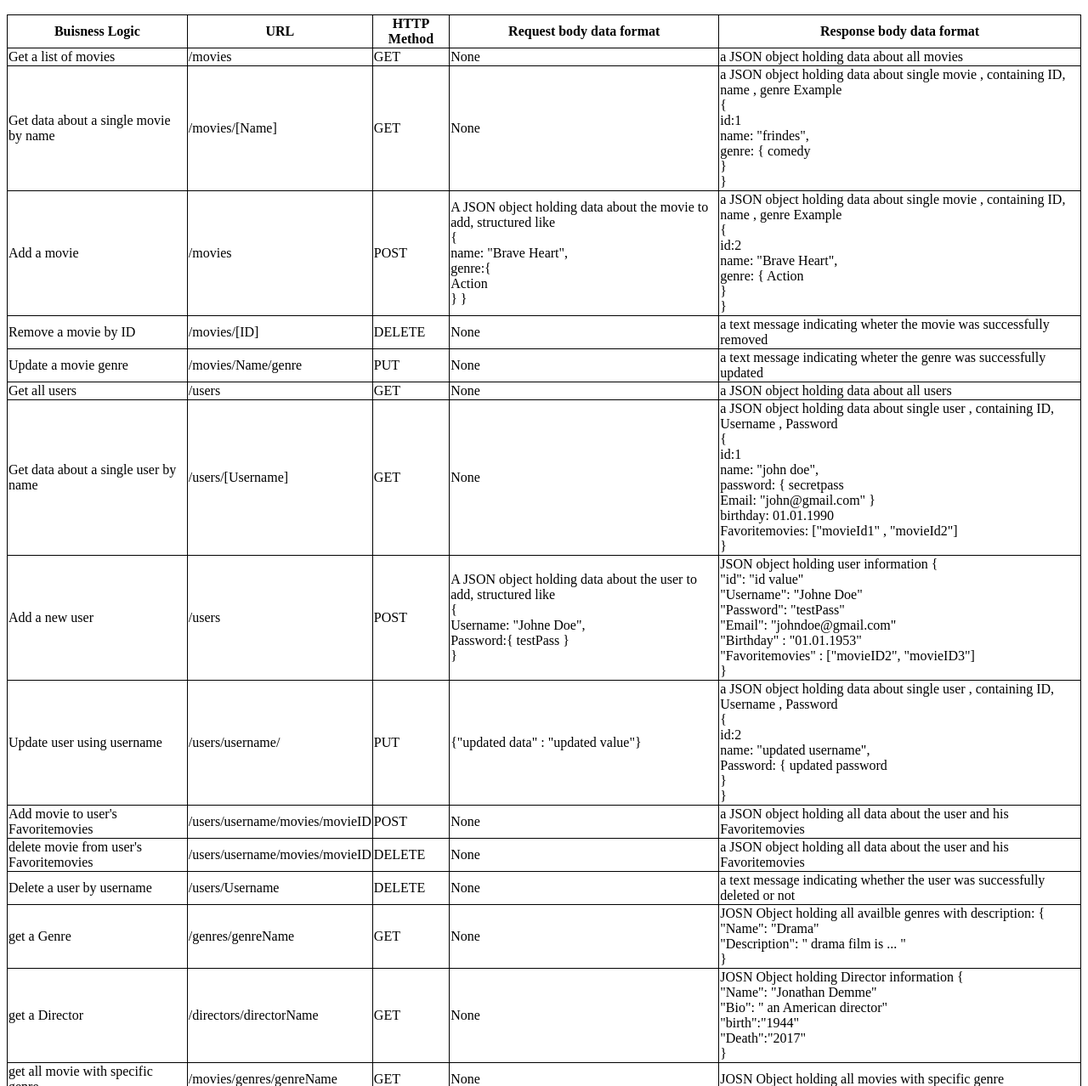
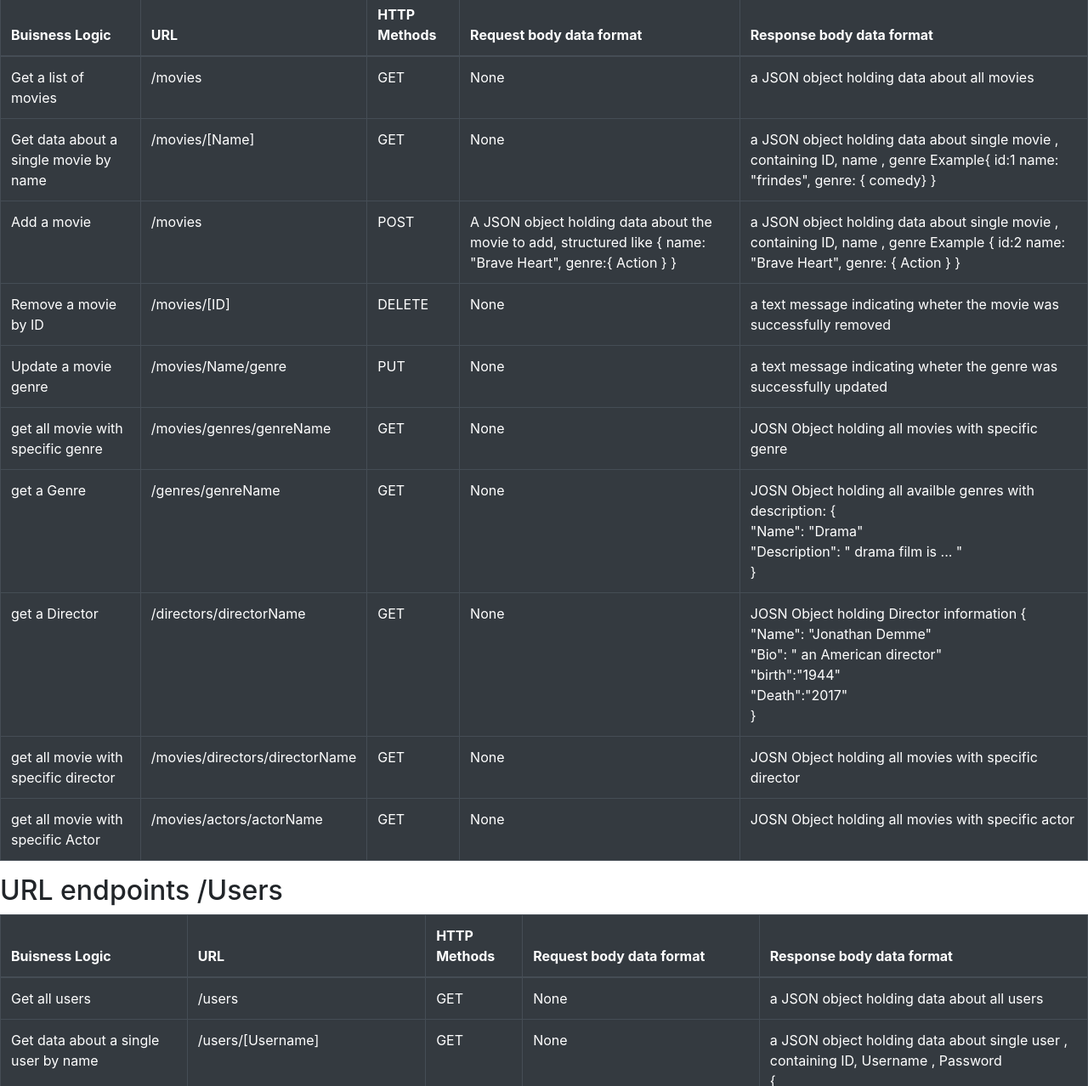
Before and after one commit to abuomar85/movie_api6, a website: page public/documentation.html in a window 1280 px wide. Shown: the part 110-1388 px from the top of the page at 85% size. Drawn offline with nearby package versions, Linux system fonts and the light colour scheme.

```diff
--- a/index.html
+++ b/index.html
@@ -3,9 +3,38 @@
 <head>
     <meta charset="UTF-8">
     <meta name="viewport" content="width=device-width, initial-scale=1.0">
+    <link rel="stylesheet" href="https://cdn.jsdelivr.net/npm/bootstrap@4.6.2/dist/css/bootstrap.min.css" integrity="sha384-xOolHFLEh07PJGoPkLv1IbcEPTNtaed2xpHsD9ESMhqIYd0nLMwNLD69Npy4HI+N" crossorigin="anonymous">
     <title>Home</title>
+    <style>
+        body {
+            padding-top: 20px;
+        }
+         .left-content {
+      margin-right: auto;
+    }
+    .right-content {
+      margin-left: auto;
+    }
+    </style>
+
 </head>
 <body>
-    <h1>Home</h1>
+    <div class="container">
+        <div class="row">
+            <div class="col-md-6 left-content">
+                <p>Welcome to movie Club</p>
+            </div>
+            <div class="col-md-6 right-content text-right">
+                <a href="documentation.html" class="btn btn-primary">Docs</a>
+            </div>
+        </div>
+
+
+    </div>
+
+
+
+    <script src="https://cdn.jsdelivr.net/npm/jquery@3.5.1/dist/jquery.slim.min.js" integrity="sha384-DfXdz2htPH0lsSSs5nCTpuj/zy4C+OGpamoFVy38MVBnE+IbbVYUew+OrCXaRkfj" crossorigin="anonymous"></script>
+    <script src="https://cdn.jsdelivr.net/npm/bootstrap@4.6.2/dist/js/bootstrap.bundle.min.js" integrity="sha384-Fy6S3B9q64WdZWQUiU+q4/2Lc9npb8tCaSX9FK7E8HnRr0Jz8D6OP9dO5Vg3Q9ct" crossorigin="anonymous"></script>
 </body>
 </html>
--- a/public/documentation.html
+++ b/public/documentation.html
@@ -3,6 +3,8 @@
 <head>
     <meta charset="UTF-8">
     <meta name="viewport" content="width=device-width, initial-scale=1.0">
+    <link rel="stylesheet" href="https://cdn.jsdelivr.net/npm/bootstrap@4.6.2/dist/css/bootstrap.min.css" integrity="sha384-xOolHFLEh07PJGoPkLv1IbcEPTNtaed2xpHsD9ESMhqIYd0nLMwNLD69Npy4HI+N" crossorigin="anonymous">
+
     <style>
         table, th, td {
         border: 1px solid black;
@@ -19,135 +21,83 @@
 </head>
 <body>
     <h1>Documentation</h1>
-    <h2>URL endpoints </h2>
-    <table class="center">
+    <h2>URL endpoints /Movies </h2>
+    <table class="table table-dark">
+        <thead>
           <tr>
-            <th>Buisness Logic</th>
-            <th>URL</th>
-            <th>HTTP Method</th>
-            <th>Request body data format</th>
-            <th>Response body data format</th>
+
+            <th scope="col">Buisness Logic</th>
+            <th scope="col">URL</th>
+            <th scope="col">HTTP Methods</th>
+            <th scope="col">Request body data format</th>
+            <th scope="col">Response body data format</th>
           </tr>
+        </thead>
+        <tbody>
+          <tr>
 
-        <tr>
             <td>Get a list of movies</td>
             <td>/movies</td>
             <td>GET</td>
             <td>None</td>
-            <td>a JSON object holding data about all movies </td>
+            <td>a JSON object holding data about all movies</td>
           </tr>
+          <tr>
 
-        <tr>
             <td>Get data about a single movie by name</td>
             <td>/movies/[Name]</td>
             <td>GET</td>
             <td>None</td>
+            <td>	a JSON object holding data about single movie , containing ID, name , genre Example{
+                id:1
+                name: "frindes",
+                genre: { comedy}
+                }</td>
+          </tr>
+          <tr>
+
+            <td>Add a movie</td>
+            <td>/movies</td>
+            <td>POST</td>
+            <td>	A JSON object holding data about the movie to add, structured like
+                {
+                name: "Brave Heart",
+                genre:{
+                Action
+                } }</td>
             <td>a JSON object holding data about single movie , containing ID, name , genre Example
-                <br> { <br> id:1 <br>  name: "frindes", <br> genre: { comedy <br> } <br> }
-
-            </td>
+                {
+                id:2
+                name: "Brave Heart",
+                genre: { Action
+                }
+                }</td>
           </tr>
 
           <tr>
-            <td>Add a movie</td>
-            <td>/movies</td>
-            <td>POST</td>
-            <td>A JSON object holding data about the movie to add, structured like <br> { <br> name: "Brave Heart", <br> genre:{ <br> Action <br> }  } </td>
-            <td>a JSON object holding data about single movie , containing ID, name , genre Example
-                <br> { <br> id:2 <br>  name: "Brave Heart", <br> genre: { Action <br> } <br> }
 
-            </td>
-        </tr>
-
-        <tr>
             <td>Remove a movie by ID</td>
             <td>/movies/[ID]</td>
             <td>DELETE</td>
-            <td>None </td>
+            <td>None</td>
             <td>a text message indicating wheter the movie was successfully removed</td>
           </tr>
 
           <tr>
+
             <td>Update a movie genre </td>
             <td>/movies/Name/genre</td>
             <td>PUT</td>
             <td>None </td>
             <td>a text message indicating wheter the genre was successfully updated</td>
           </tr>
-
           <tr>
-            <td>Get all users</td>
-            <td>/users</td>
+            <td>get all movie with specific genre</td>
+            <td>/movies/genres/genreName</td>
             <td>GET</td>
-            <td>None</td>
-            <td>a JSON object holding data about all users </td>
+            <td>None </td>
+            <td>JOSN Object holding all movies with specific genre</td>
         </tr>
-
-        <tr>
-            <td>Get data about a single user by name</td>
-            <td>/users/[Username]</td>
-            <td>GET</td>
-            <td>None</td>
-            <td>a JSON object holding data about single user , containing ID, Username , Password
-                <br> { <br> id:1 <br>  name: "john doe", <br> password: { secretpass <br> Email: "john@gmail.com" } <br>
-                birthday: 01.01.1990 <br>
-                Favoritemovies: ["movieId1" , "movieId2"] <br>}
-
-            </td>
-        </tr>
-
-        <tr>
-            <td>Add a new user</td>
-            <td>/users</td>
-            <td>POST</td>
-            <td>A JSON object holding data about the user to add, structured like <br> { <br> Username: "Johne Doe", <br> Password:{ testPass  } <br> } </td>
-            <td>JSON object holding user information { <br> "id": "id value" <br> "Username": "Johne Doe" <br> "Password": "testPass"
-                <br> "Email": "johndoe@gmail.com" <br> "Birthday" : "01.01.1953" <br> "Favoritemovies" : ["movieID2", "movieID3"] <br>
-                }</td>
-        </tr>
-
-        <tr>
-            <td>Update user using username </td>
-            <td>/users/username/</td>
-            <td>PUT</td>
-            <td>{"updated data" : "updated value"} </td>
-
-            <td>a JSON object holding data about single user , containing ID, Username , Password
-                <br> { <br> id:2 <br>  name: "updated username", <br> Password: { updated password <br> } <br> }
-
-            </td>
-        </tr>
-
-        <tr>
-            <td>Add movie to user's Favoritemovies </td>
-            <td>/users/username/movies/movieID</td>
-            <td>POST</td>
-            <td>None</td>
-
-            <td>a JSON object holding all data about the user and his Favoritemovies
-
-            </td>
-        </tr>
-
-        <tr>
-            <td>delete movie from user's Favoritemovies </td>
-            <td>/users/username/movies/movieID</td>
-            <td>DELETE</td>
-            <td>None</td>
-
-            <td>a JSON object holding all data about the user and his Favoritemovies
-
-            </td>
-        </tr>
-
-        <tr>
-            <td>Delete a user by username</td>
-            <td>/users/Username</td>
-            <td>DELETE</td>
-            <td>None </td>
-            <td>a text message indicating whether the user was successfully deleted or not</td>
-        </tr>
-
         <tr>
           <td>get a Genre</td>
           <td>/genres/genreName</td>
@@ -164,15 +114,6 @@
           <td>JOSN Object holding Director information { <br> "Name": "Jonathan Demme"
               <br> "Bio": " an American director" <br> "birth":"1944" <br> "Death":"2017" <br>  } </td>
       </tr>
-
-        <tr>
-            <td>get all movie with specific genre</td>
-            <td>/movies/genres/genreName</td>
-            <td>GET</td>
-            <td>None </td>
-            <td>JOSN Object holding all movies with specific genre</td>
-        </tr>
-
       <tr>
         <td>get all movie with specific director</td>
         <td>/movies/directors/directorName</td>
@@ -188,6 +129,113 @@
         <td>None </td>
         <td>JOSN Object holding all movies with specific actor</td>
     </tr>
+        </tbody>
+      </table>
+
+      <h2>URL endpoints /Users </h2>
+
+
+      <table class="table table-dark">
+        <thead>
+          <tr>
+            <th scope="col">Buisness Logic</th>
+            <th scope="col">URL</th>
+            <th scope="col">HTTP Methods</th>
+            <th scope="col">Request body data format</th>
+            <th scope="col">Response body data format</th>
+          </tr>
+        </thead>
+        <tbody>
+
+
+            <tr>
+                <td>Get all users</td>
+                <td>/users</td>
+                <td>GET</td>
+                <td>None</td>
+                <td>a JSON object holding data about all users </td>
+            </tr>
+            <tr>
+                <td>Get data about a single user by name</td>
+                <td>/users/[Username]</td>
+                <td>GET</td>
+                <td>None</td>
+                <td>a JSON object holding data about single user , containing ID, Username , Password
+                    <br> { <br> id:1 <br>  name: "john doe", <br> password: { secretpass <br> Email: "john@gmail.com" } <br>
+                    birthday: 01.01.1990 <br>
+                    Favoritemovies: ["movieId1" , "movieId2"] <br>}
+
+                </td>
+            </tr>
+            <tr>
+                <td>Add a new user</td>
+                <td>/users</td>
+                <td>POST</td>
+                <td>A JSON object holding data about the user to add, structured like <br> { <br> Username: "Johne Doe", <br> Password:{ testPass  } <br> } </td>
+                <td>JSON object holding user information { <br> "id": "id value" <br> "Username": "Johne Doe" <br> "Password": "testPass"
+                    <br> "Email": "johndoe@gmail.com" <br> "Birthday" : "01.01.1953" <br> "Favoritemovies" : ["movieID2", "movieID3"] <br>
+                    }</td>
+            </tr>
+            <tr>
+                <td>Update user using username </td>
+                <td>/users/username/</td>
+                <td>PUT</td>
+                <td>{"updated data" : "updated value"} </td>
+
+                <td>a JSON object holding data about single user , containing ID, Username , Password
+                    <br> { <br> id:2 <br>  name: "updated username", <br> Password: { updated password <br> } <br> }
+
+                </td>
+            </tr>
+            <tr>
+                <td>Add movie to user's Favoritemovies </td>
+                <td>/users/username/movies/movieID</td>
+                <td>POST</td>
+                <td>None</td>
+
+                <td>a JSON object holding all data about the user and his Favoritemovies
+
+                </td>
+            </tr>
+            <tr>
+                <td>delete movie from user's Favoritemovies </td>
+                <td>/users/username/movies/movieID</td>
+                <td>DELETE</td>
+                <td>None</td>
+
+                <td>a JSON object holding all data about the user and his Favoritemovies
+
+                </td>
+            </tr>
+            <tr>
+                <td>Delete a user by username</td>
+                <td>/users/Username</td>
+                <td>DELETE</td>
+                <td>None </td>
+                <td>a text message indicating whether the user was successfully deleted or not</td>
+            </tr>
+
+
+          </tbody>
+          </table>
+
+    <table class="center">
+
+
+
+
+
+
+
+
+
+
+
+
+
+
+
+
 
 
 
@@ -196,5 +244,8 @@
 
 
 
+
+    <script src="https://cdn.jsdelivr.net/npm/jquery@3.5.1/dist/jquery.slim.min.js" integrity="sha384-DfXdz2htPH0lsSSs5nCTpuj/zy4C+OGpamoFVy38MVBnE+IbbVYUew+OrCXaRkfj" crossorigin="anonymous"></script>
+    <script src="https://cdn.jsdelivr.net/npm/bootstrap@4.6.2/dist/js/bootstrap.bundle.min.js" integrity="sha384-Fy6S3B9q64WdZWQUiU+q4/2Lc9npb8tCaSX9FK7E8HnRr0Jz8D6OP9dO5Vg3Q9ct" crossorigin="anonymous"></script>
 </body>
 </html>
```
Also changed, not shown: index.js (+7 -12 lines). Lines whose indentation alone changed are shown as unchanged.
